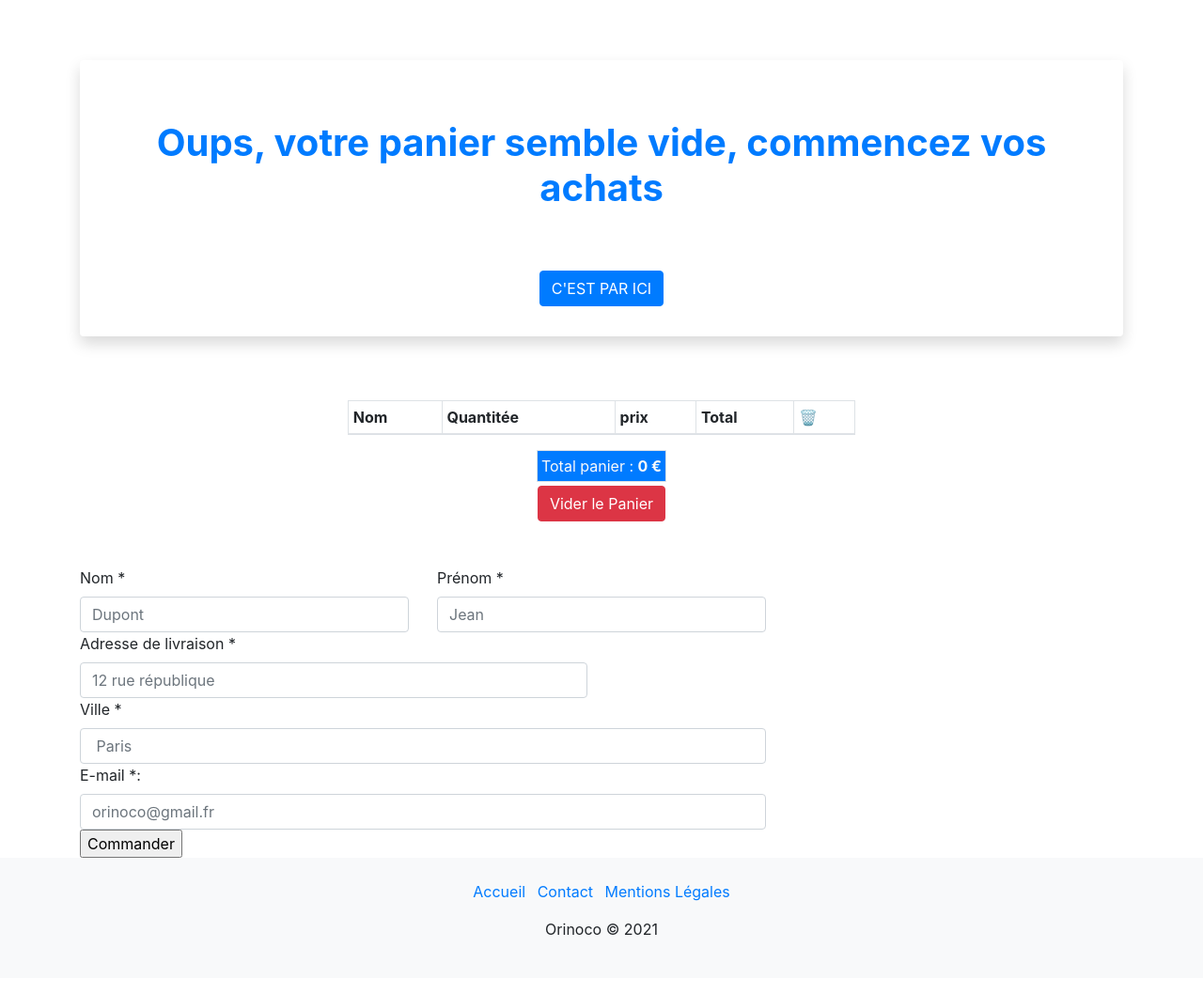
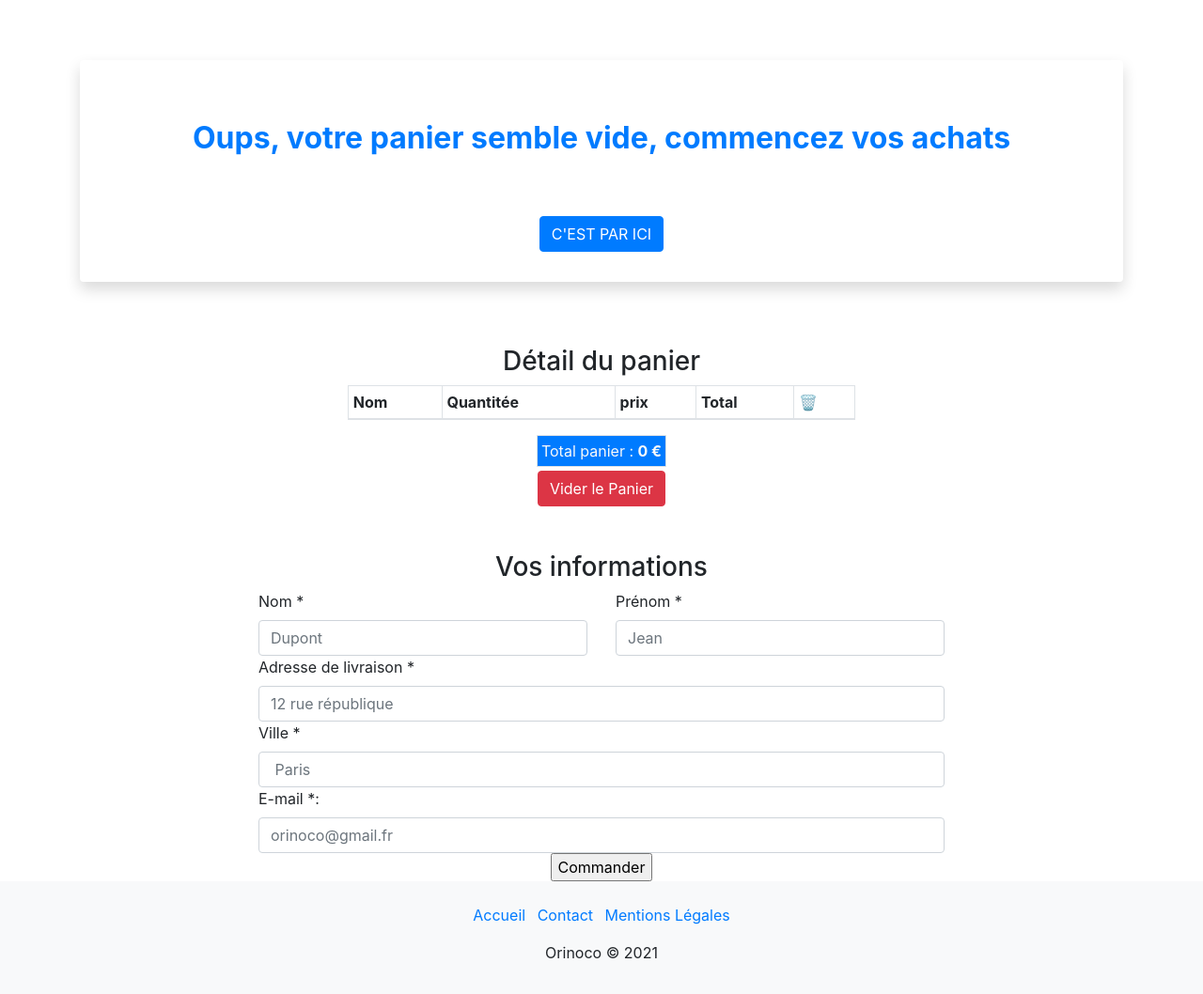
Before and after one commit to selcuktunca/SelcukTunca_5_28_08_2021, a plain HTML site: page panier.html in a window 1280 px wide. Shown: the part 260-1318 px from the top of the page at 94% size. Drawn offline with nearby package versions, Linux system fonts and the light colour scheme.

Commit message:
Ajout de titre en html

```diff
--- a/panier.html
+++ b/panier.html
@@ -41,8 +41,8 @@
     <section id="emptyStorage" >
       <div class="container my-3 py-1">
           <div class="text-center my-5 shadow p-3 mb-5 bg-body rounded">
-              <h1 class="fs-1 font-weight-bold text-primary my-5">Oups, votre panier semble vide, commencez vos achats
-              </h1>
+              <h2 class="fs-1 font-weight-bold text-primary my-5">Oups, votre panier semble vide, commencez vos achats
+              </h2>
               <a role="button" class="btn btn-primary text-uppercase my-3" href="index.html">C'est par
                   ici</a>
           </div>
@@ -51,6 +51,7 @@
 
 
     <section id="storageContent" >
+      <h3 class="text-center fs-2">Détail du panier</h3>
       <div class="container">
         <div class="row justify-content-center">
           <div class="col-12 col-md-6 table-responsive">
@@ -61,7 +62,7 @@
                   <th scope="col">Quantitée</th>
                   <th scope="col">prix</th>
                   <th scope="col">Total</th>
-                  <th scope="col">&#128465</th>
+                  <th scope="col">&#128465;</th>
                 </tr>
               </thead>
               <tbody id="storageTab"></tbody>
@@ -81,9 +82,9 @@
     </section>
 
     <section>
-
+      <h3 class="text-center fs-2">Vos informations</h3>
         <div class="container">
-            <form class="row g-3 needs-validation" novalidate action="" method="POST" id="form">
+            <form class="row g-3 needs-validation justify-content-center" novalidate action="#" method="POST" id="form">
                 <div class="col-md-4">
                   <label for="nom" class="form-label">Nom *</label>
                   <input type="text" class="form-control" id="nom" name="nom" required ="required" placeholder="Dupont">
@@ -95,7 +96,7 @@
 
                 </div>
 
-                <div class="col-md-6">
+                <div class="col-md-8">
                   <label for="adresse" class="form-label">Adresse de livraison *</label>
                   <input type="text" class="form-control" id="adresse" name="adresse" required="required" placeholder="12 rue république"
                   pattern="^[a-zA-Z0-9]{1}[a-zA-Z'À-ÿ -]+$" >
@@ -114,7 +115,7 @@
                     pattern="[a-zA-Z0-9._-]+@[a-zA-Z0-9._-]+.[a-zA-Z.]{2,15}" />
                 </div>
 
-                <div class="col-12">
+                <div class="col-12 d-flex justify-content-center">
                   <input type="submit" value="Commander" id="envoiFormulaire" />
                 </div>
             </form>
@@ -131,6 +132,7 @@
         </ul>
         <p class="copyright text-center">Orinoco © 2021</p>
     </footer>
+
 <script src="function.js"></script>
 <script src="panier.js"></script>
 
```
Also changed, not shown: confirmation.html (+1 -1 lines), index.html (+3 -1 lines), produit.html (+3 -1 lines).
